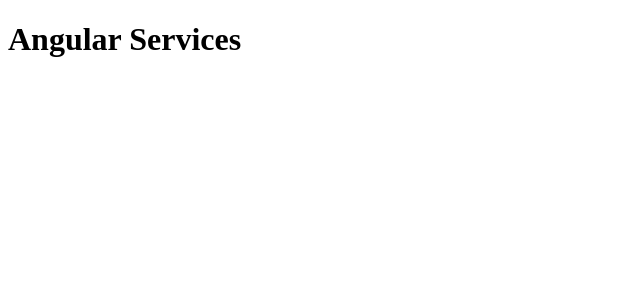
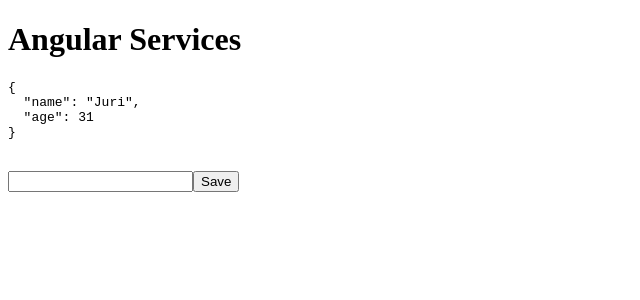
Before and after one commit to juristr/egghead-learn-services-and-di, an Angular app: page / in a window 1280 px wide. Shown: the top 300 px of the page, without its empty margins (0-640 px from the left). Built offline with nearby package versions, Linux system fonts and the light colour scheme.

Commit message:
lesson setup

```diff
--- a/src/app/app.component.ts
+++ b/src/app/app.component.ts
@@ -4,6 +4,8 @@
   selector: 'app-root',
   template: `
     <h1>Angular Services</h1>
+
+    <app-person-edit></app-person-edit>
   `
 })
 export class AppComponent {
--- /dev/null
+++ b/src/app/person-edit.component.ts
@@ -0,0 +1,22 @@
+import { Component, OnInit } from '@angular/core';
+import { PersonService } from './person.service';
+
+@Component({
+  selector: 'app-person-edit',
+  template: `
+    <pre>{{ personService.getPerson() | json }}</pre>
+    <br/>
+    <input type="text" #personName />
+    <button (click)="setPerson(personName.value)">Save</button>
+  `,
+  styles: []
+})
+export class PersonEditComponent implements OnInit {
+  constructor(public personService: PersonService) {}
+
+  ngOnInit() {}
+
+  setPerson(value: string) {
+    this.personService.setPersonName(value);
+  }
+}
--- /dev/null
+++ b/src/app/person.service.ts
@@ -0,0 +1,17 @@
+import { Injectable } from '@angular/core';
+
+@Injectable()
+export class PersonService {
+  name = 'Juri';
+
+  getPerson() {
+    return {
+      name: this.name,
+      age: 31
+    };
+  }
+
+  setPersonName(value) {
+    this.name = value;
+  }
+}
```
Also changed, not shown: src/app/app.module.ts (+5 -2 lines).
